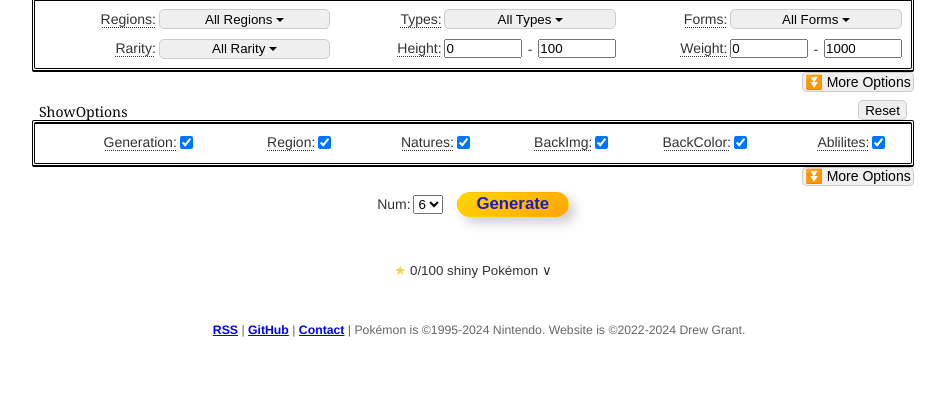
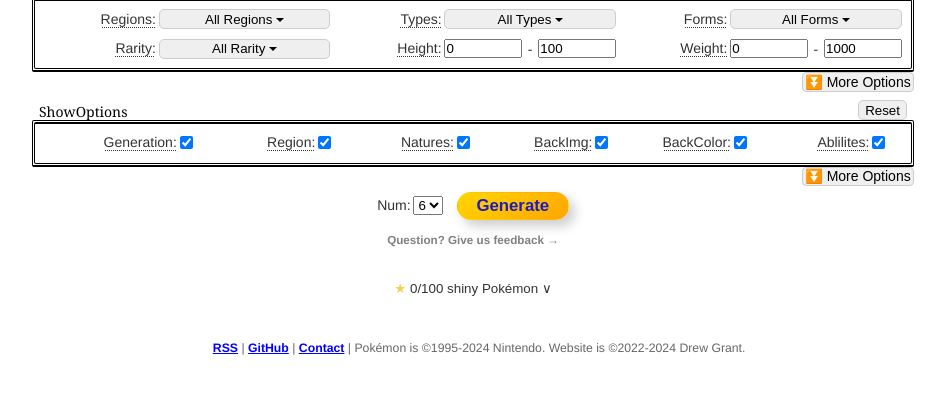
Before and after one commit to happydrew/RandomPokemonGeneratorNew, a website with bundled scripts: page public/index.html in a window 1280 px wide. Shown: the part 83-476 px from the top of the page, without its empty margins (167-1112 px from the left). Built offline with nearby package versions, Linux system fonts and the light colour scheme; no server answers.

Commit message:
add feedback

```diff
--- a/public/index.html
+++ b/public/index.html
@@ -1007,6 +1007,7 @@
 		</select>
 		<input class="generate-button" form="filter-options-form" value="Generate" type="submit" />
 	</div>
+	<a class="feedback-link" target="_blank" rel="noopener" href="https://github.com/happydrew/RandomPokemonGeneratorNew/issues/new?title=Feedback&labels=feedback" >Question? Give us feedback →</a>
 
 	<nav id="history">
 		<button class="hidden text" id="previous" onclick="displayPrevious()">&#x23EA; Previous</button>
--- a/public/style.css
+++ b/public/style.css
@@ -408,7 +408,7 @@ abbr {
 	text-align: center;
 	transition: all 0.1s ease-in-out;
 	width: 8rem;
-	height: 1.8rem;
+	height: 2rem;
 	display: flex;
 	align-items: center;
 	justify-content: center;
@@ -485,7 +485,7 @@ abbr {
 }
 
 #history {
-	margin: 1em 0 0;
+	margin: 0;
 	display: flex;
 	justify-content: space-between
 }
@@ -690,6 +690,18 @@ footer {
 	justify-content: center;
 	margin-top: 1.8em;
 	position: relative;
+}
+
+a.feedback-link {
+	display: block;
+	margin: 1em 0 0 0;
+    font-size: smaller;
+    text-decoration: none;
+    color: grey;
+}
+
+a.feedback-link:hover {
+    color: #3e3d3d;
 }
 
 /* 数字范围输入控件组 */
```
Also changed, not shown: README.md. Lines whose indentation alone changed are shown as unchanged.
